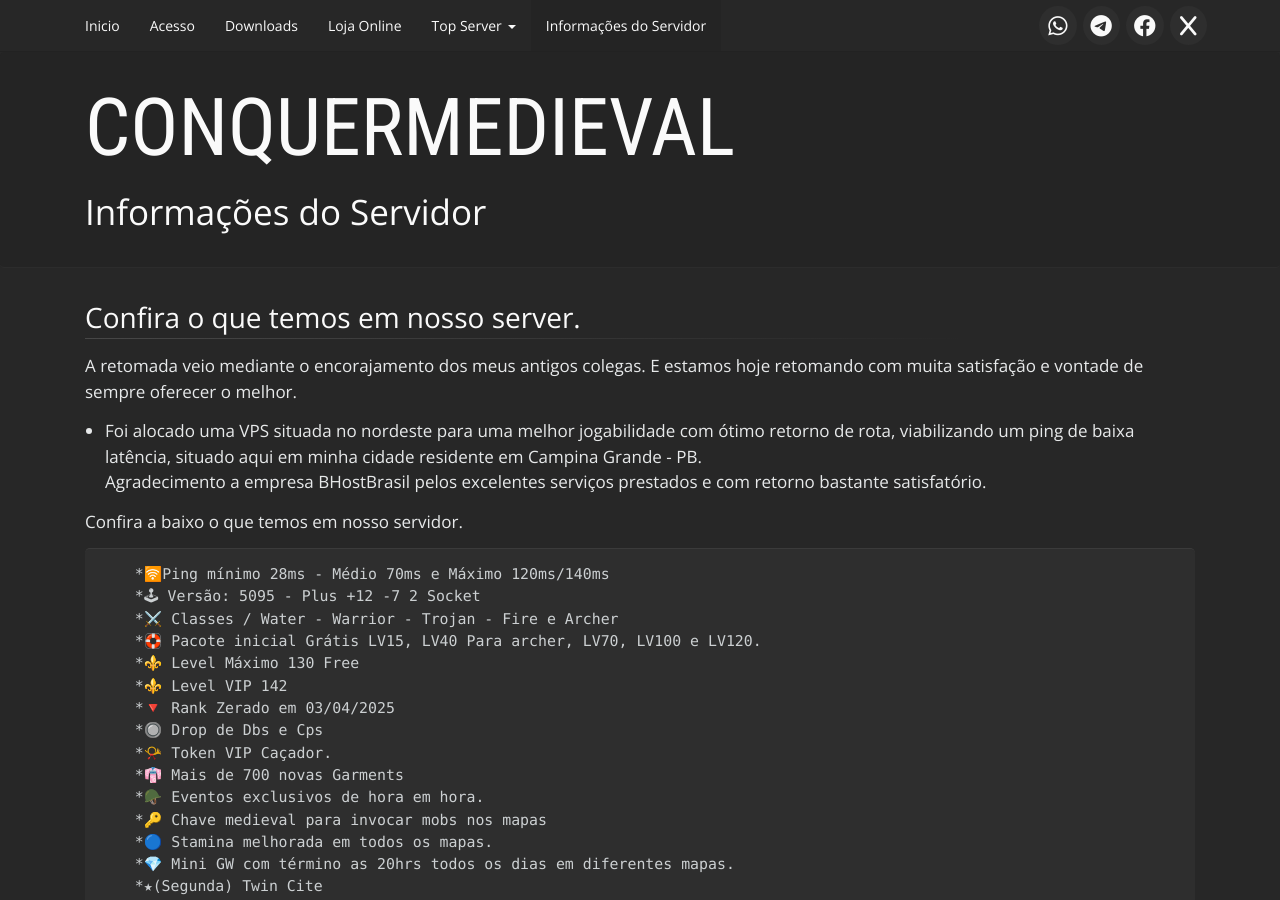
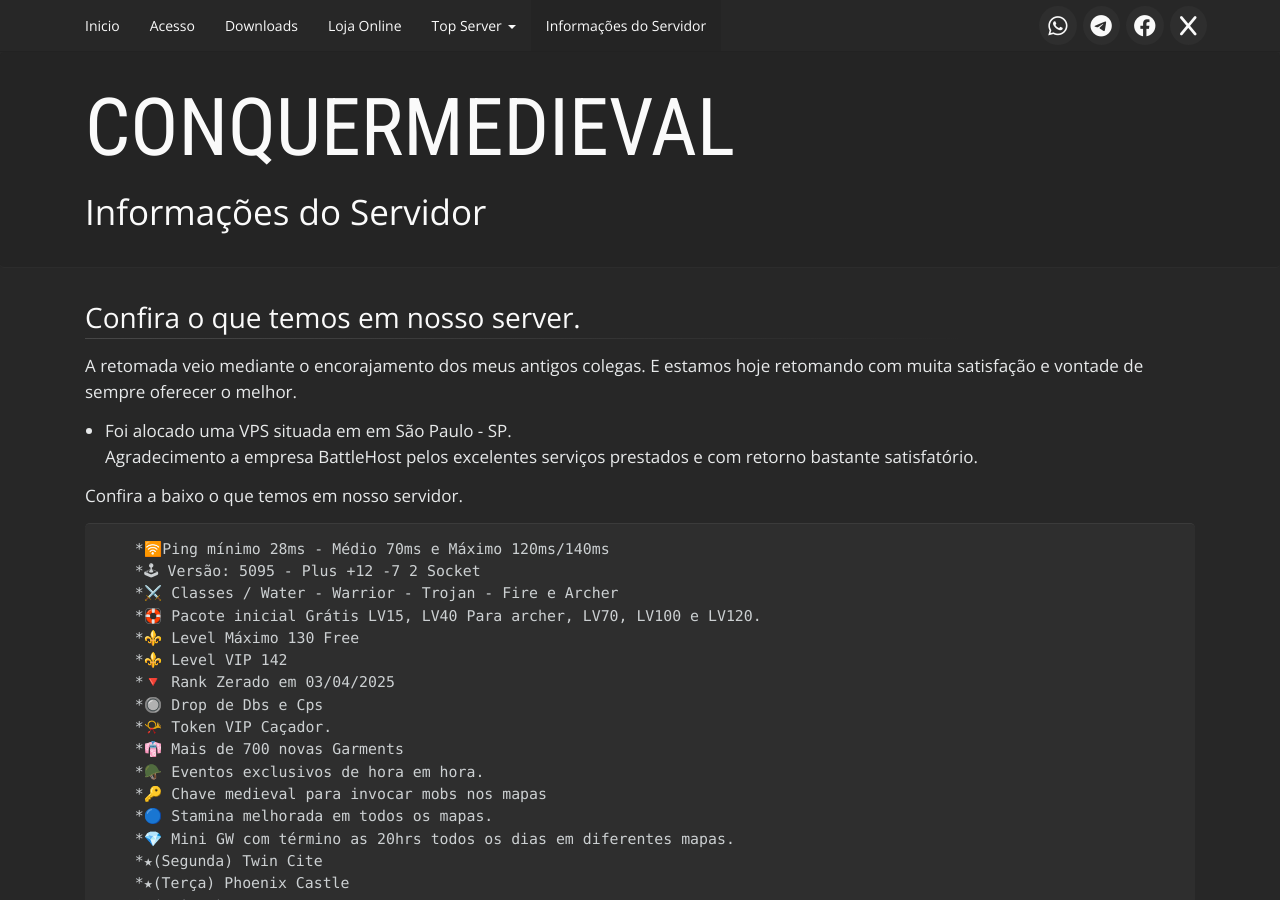
Before and after one commit to conquermedieval/conquermedieval.github.io, a Jekyll site: the page built from info.md, in a window 1280 px wide and 900 px high. Built offline with Jekyll 4.4.1, drawn with Linux system fonts in a browser that asks for light colours.

Commit message:
Update info.md

```diff
--- a/info.md
+++ b/info.md
@@ -7,8 +7,8 @@
 
 A retomada veio mediante o encorajamento dos meus antigos colegas. E estamos hoje retomando com muita satisfação e vontade de sempre oferecer o melhor.
 
-* Foi alocado uma VPS situada no nordeste para uma melhor jogabilidade com ótimo retorno de rota, viabilizando um ping de baixa latência, situado aqui em minha cidade residente em Campina Grande - PB.
-Agradecimento a empresa BHostBrasil pelos excelentes serviços prestados e com retorno bastante satisfatório.
+* Foi alocado uma VPS situada em em São Paulo - SP.
+Agradecimento a empresa BattleHost pelos excelentes serviços prestados e com retorno bastante satisfatório.
 
 Confira a baixo o que temos em nosso servidor.
 
```
